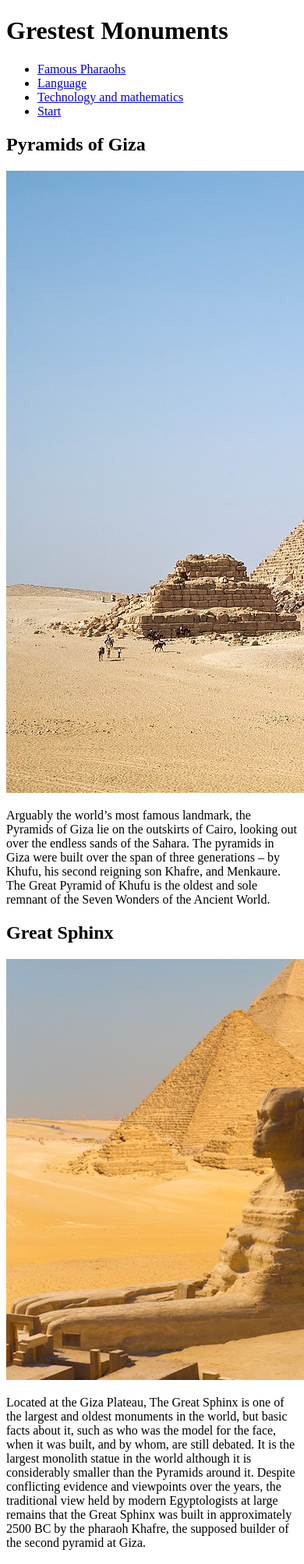
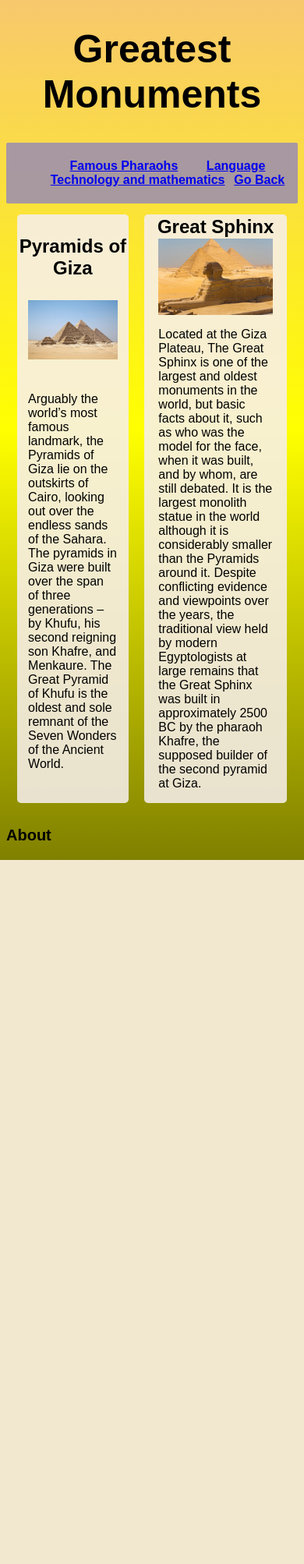
Before and after one commit to teodoradzinic/Web-Projects, a PHP site: page /second.html in a window 390 px wide; the page is wider, and only the part inside the window is pictured. Shown: that part at 78% size. After the commit the page ends 1103 px from the top of that part, so only its background shows below. Run offline with PHP 8.4, Linux system fonts and the light colour scheme.

Commit message:
gotovo bez responsive

```diff
--- a/web-01/index.html
+++ b/web-01/index.html
@@ -12,7 +12,7 @@
         <h1>Ancient Egypt</h1>
         <nav>
             <ul>
-                <li><a href="#">Greatest Monuments</a></li>
+                <li><a href="second.html">Greatest Monuments</a></li>
                 <li><a href="#">Famous Pharaohs</a></li>
                 <li><a href="#">Language</a></li>
                 <li><a href="#">Technology</a></li>
@@ -33,7 +33,6 @@
     </main>
     <footer>
         <h3>About</h3>
-        <p>Teodora</p>
     </footer>
 </body>
 </html>
--- a/web-01/second.html
+++ b/web-01/second.html
@@ -4,17 +4,18 @@
     <meta charset="UTF-8">
     <meta http-equiv="X-UA-Compatible" content="IE=edge">
     <meta name="viewport" content="width=device-width, initial-scale=1.0">
-    <title>Document</title>
+    <link rel="stylesheet" type="text/css" href="style/style.css">
+    <title>Greatest Monuments</title>
 </head>
 <body>
     <header>
-        <h1>Grestest Monuments</h1>
+        <h1>Greatest Monuments</h1>
         <nav>
             <ul>
                 <li><a href="#">Famous Pharaohs</a></li>
                 <li><a href="#">Language</a></li>
                 <li><a href="#">Technology and mathematics</a></li>
-                <li><a href="#">Start</a></li>
+                <li><a href="index.html"> Go Back</a></li>
               </ul>
         </nav>
     </header>
@@ -26,13 +27,12 @@
         </article>
         <article>
             <h2>Great Sphinx</h2>
-            <img src="style/great_sphinx.jpg" alt="Pyramids of Giza">
+            <img src="style/great_sphinx.jpg" alt="Great Sphinx">
             <p>Located at the Giza Plateau, The Great Sphinx is one of the largest and oldest monuments in the world, but basic facts about it, such as who was the model for the face, when it was built, and by whom, are still debated. It is the largest monolith statue in the world although it is considerably smaller than the Pyramids around it. Despite conflicting evidence and viewpoints over the years, the traditional view held by modern Egyptologists at large remains that the Great Sphinx was built in approximately 2500 BC by the pharaoh Khafre, the supposed builder of the second pyramid at Giza.</p>
         </article>
     </main>
     <footer>
-        <h3></h3>
-        <p></p>
+        <h3>About</h3>
     </footer>
 </body>
 </html>
--- a/web-01/style/style.css
+++ b/web-01/style/style.css
@@ -1,11 +1,11 @@
 body{
     background-image: linear-gradient(rgb(248, 200, 109), yellow, olive);
+}
 
-}
 h1{
     text-align: center;
     padding: auto;
-    font-size: 60px;
+    font-size: 50px;
     font-family: Arial, Helvetica, sans-serif;
 }
 li {
@@ -16,10 +16,12 @@ li {
 ul{
     display: flex;
     justify-content: space-evenly;
+    flex-wrap: wrap;
 }
 nav{
-    background-color: rgba(192, 168, 231, 0.856);
+    background-color: rgba(155, 141, 177, 0.856);
     padding: 5px;
+    border-radius: 2px;
 }
 main{
     display: flex;
@@ -27,26 +29,32 @@ main{
     font-family: Arial, Helvetica, sans-serif;
     margin: 1%;
     justify-content: space-between;
+
 }
 article{
     display: flex;
     flex-direction: column;
     align-items: center;
     justify-content: space-evenly;
-    border-radius: 4px;
-    border-style: solid;
+    border-radius: 5px;
     border-color: saddlebrown;
-    background-color: rgb(247, 239, 239);
+    background-color: rgba(247, 239, 239, 0.863);
     margin: 10px;
+    max-width: 50%;
 }
 h2{
     text-align: center;
     margin: 1%;
 }
 p{
-    max-width: 90%;
+    max-width: 80%;
 }
 img{
     max-width: 80%;
-   max-height: 40%;
+   max-height: 50%;
 }
+h3{
+    font-family: Arial, Helvetica, sans-serif;
+    font-size: 20px;
+
+}
```
